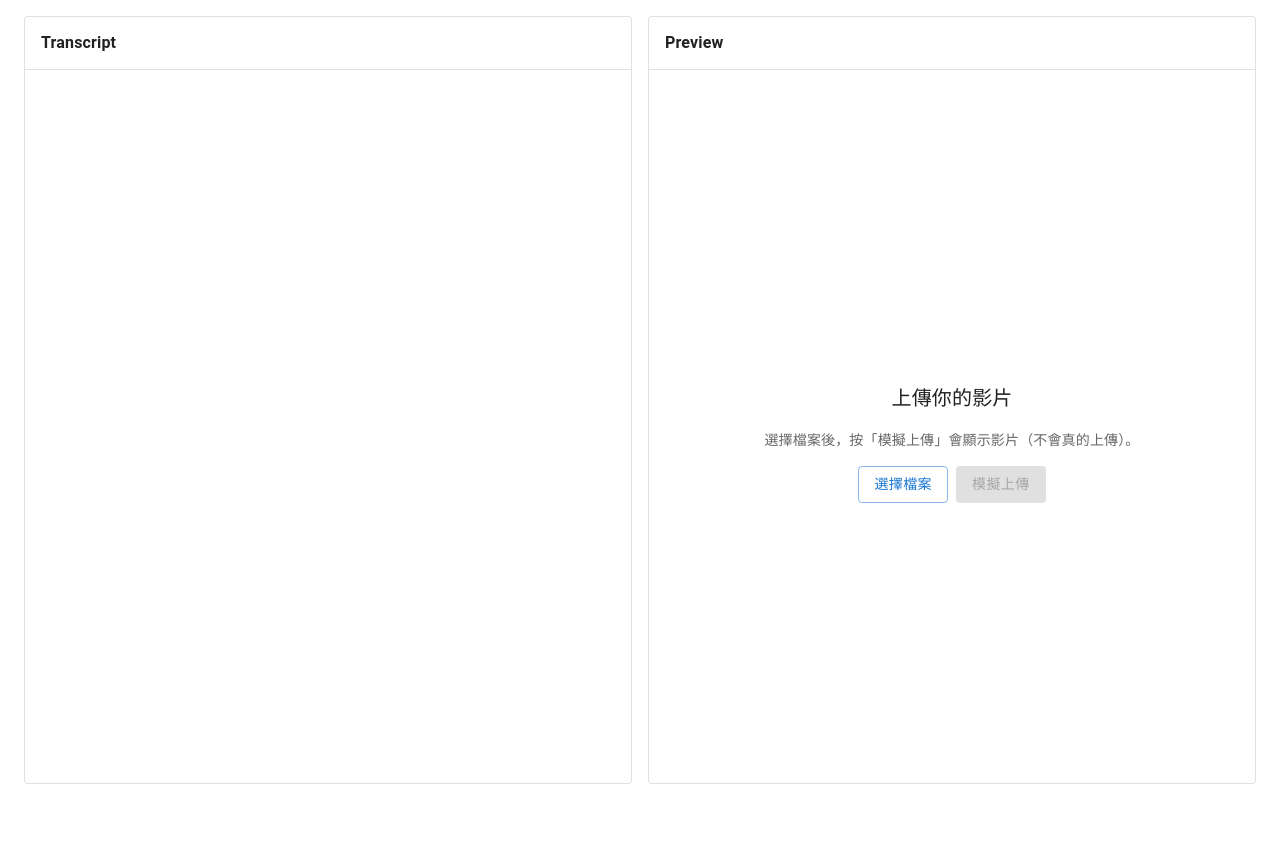
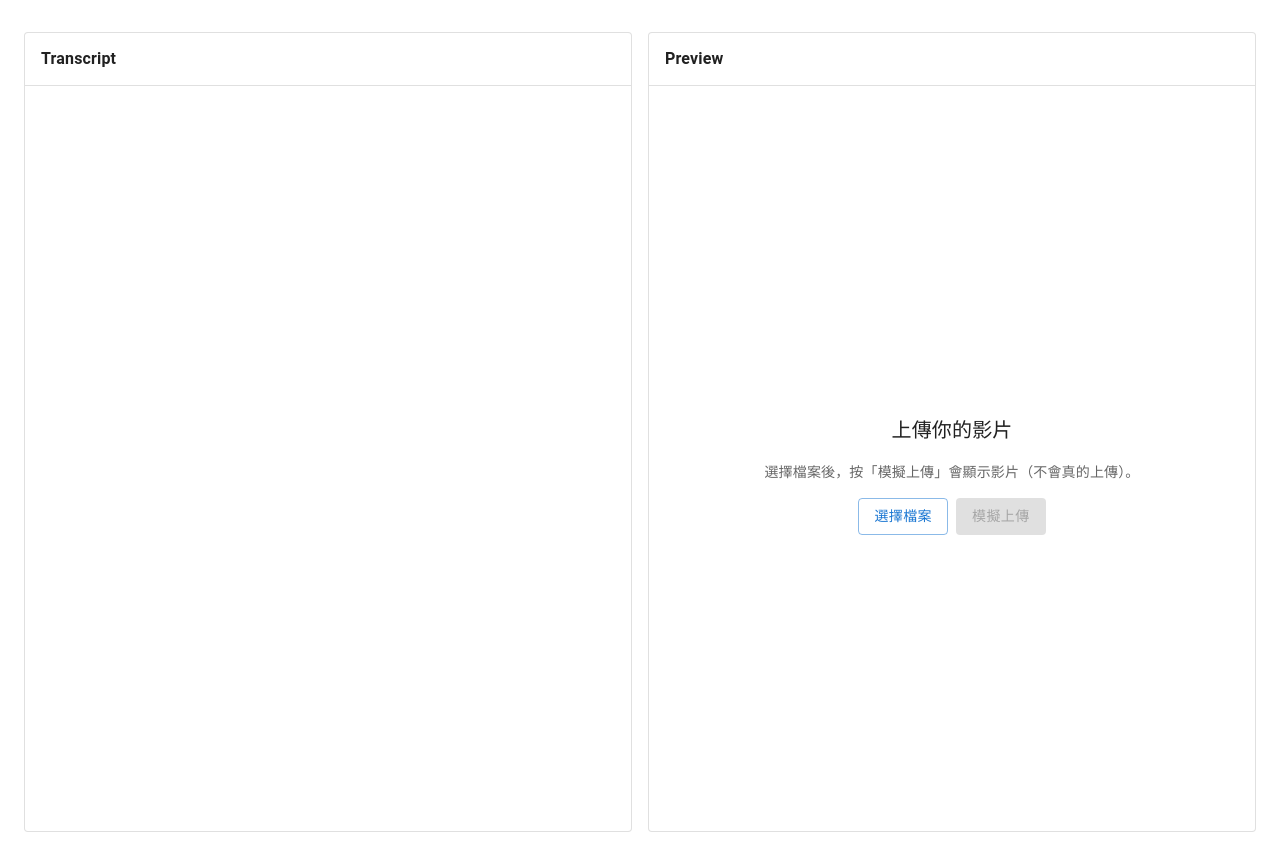
Before and after one commit to wildfrontend/video-highlight-tool, a Next.js app: page / in a window 1280 px wide. Before the commit the page ends 800 px from the top, so only its background shows below. Built offline with nearby package versions, Linux system fonts and the light colour scheme; some icons are missing; what @mui/material-nextjs would draw is missing.

Commit message:
Refactor TranscriptPanel and UploadVideo components for improved layout and readability

```diff
--- a/src/app/page.tsx
+++ b/src/app/page.tsx
@@ -1,27 +1,33 @@
 import { Box, Container, Grid, Paper, Stack } from '@mui/material';
 
+import TranscriptPanel from '@/components/video-transcript/editor/transcript-panel';
 import PreviewArea from '@/components/video-transcript/preview/main';
 import PanelHeader from '@/components/video-transcript/ui/header';
-import TranscriptPanel from '@/components/video-transcript/editor/transcript-panel';
 
 const Page = () => {
   return (
-    <Container
-      maxWidth="xl"
-      sx={{ height: { xs: '100dvh', lg: '800px' }, py: 2 }}
-    >
-      <Grid container height="100%" spacing={2}>
+    <Container maxWidth="xl" sx={{ py: 2 }}>
+      <Grid container height="100%" spacing={2} sx={{ py: 2 }}>
         <Grid order={{ xs: 2, lg: 1 }} size={{ xs: 12, lg: 6 }}>
-          <Paper component={Stack} height="100%" variant="outlined">
+          <Paper
+            component={Stack}
+            height="-webkit-fill-available"
+            variant="outlined"
+            sx={{ height: { xs: '40dvh', lg: '800px' } }}
+          >
             <PanelHeader title="Transcript" />
-            <Box flex={1}>
-              <TranscriptPanel/>
+            <Box flex={1} sx={{ overflowY: 'auto' }}>
+              <TranscriptPanel />
             </Box>
           </Paper>
         </Grid>
-        {/* Preview（右 / 上） */}
         <Grid order={{ xs: 1, lg: 2 }} size={{ xs: 12, lg: 6 }}>
-          <Paper component={Stack} height="100%" variant="outlined">
+          <Paper
+            component={Stack}
+            height="-webkit-fill-available"
+            variant="outlined"
+            sx={{ height: { xs: '50dvh', lg: '800px' } }}
+          >
             <PanelHeader title="Preview" />
             <Box flex={1}>
               <PreviewArea />
--- a/src/components/video-transcript/editor/transcript-panel.tsx
+++ b/src/components/video-transcript/editor/transcript-panel.tsx
@@ -6,21 +6,24 @@ import {
   List,
   ListItemButton,
   ListItemText,
+  Stack,
   Typography,
 } from '@mui/material';
 import { FC } from 'react';
 
 import { useTranscriptStore } from '@/stores/transcripts';
 
-const TranscriptPanel: FC = ({}) => {
-  const {transcript} = useTranscriptStore();
-
+const TranscriptPanel: FC = () => {
+  const { transcript } = useTranscriptStore();
   return (
-    <Box>
+    <Stack divider={<Divider sx={{ my: 1 , overflowY: 'scroll'}} />}>
       {transcript.map((segment, segIndex) => (
-        <Box key={segIndex} sx={{ mb: 3 }}>
+        <Stack key={segIndex}>
           {/* 章節標題 */}
-          <Typography variant="subtitle1" sx={{ fontWeight: 'bold', mb: 1 }}>
+          <Typography
+            variant="subtitle1"
+            sx={{ fontWeight: 'bold', mb: 1, pl: 1, pt: 1 }}
+          >
             {segment.title}
           </Typography>
 
@@ -35,13 +38,15 @@ const TranscriptPanel: FC = ({}) => {
                   }}
                 >
                   <ListItemText
-                    primaryTypographyProps={{
-                      variant: 'body2',
-                      sx: { color: 'text.primary' },
-                    }}
-                    secondaryTypographyProps={{
-                      variant: 'caption',
-                      sx: { color: 'text.secondary' },
+                    slotProps={{
+                      primary: {
+                        variant: 'body2',
+                        sx: { color: 'text.primary' },
+                      },
+                      secondary: {
+                        variant: 'caption',
+                        sx: { color: 'text.secondary' },
+                      },
                     }}
                     primary={
                       <Box component="span" sx={{ display: 'flex', gap: 1 }}>
@@ -64,13 +69,9 @@ const TranscriptPanel: FC = ({}) => {
               );
             })}
           </List>
-
-          {segIndex < transcript.length - 1 && (
-            <Divider sx={{ mt: 2, mb: 2 }} />
-          )}
-        </Box>
+        </Stack>
       ))}
-    </Box>
+    </Stack>
   );
 };
 
--- a/src/components/video-transcript/preview/upload.tsx
+++ b/src/components/video-transcript/preview/upload.tsx
@@ -216,13 +216,7 @@ const UploadVideo: FC = () => {
               src={blobUrl}
               width="100%"
             />
-            <Typography color="text.secondary" variant="caption">
-              來源：本地檔案（尚未真正上傳）
-            </Typography>
           </Box>
-          <Button onClick={clear} sx={{ mt: 2 }} variant="outlined">
-            清除
-          </Button>
         </>
       ) : (
         <>
```
